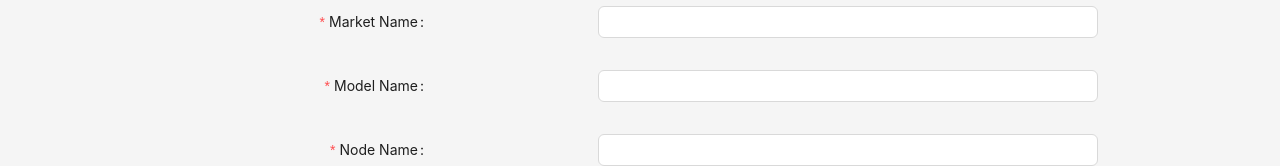
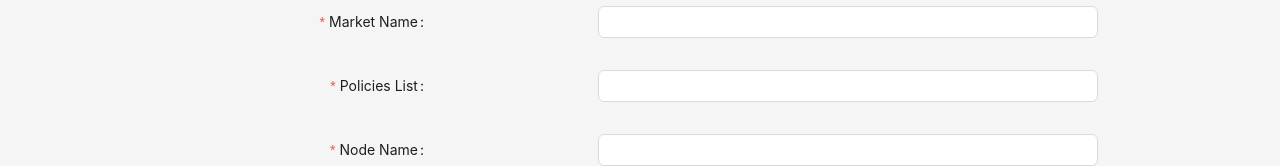
Before and after one commit to AshrafAaref21/trading-dashboard, a React (Vite) app: page / in a window 1280 px wide. Shown: the part 192-358 px from the top of the page. Built offline with nearby package versions, Linux system fonts and the light colour scheme.

Commit message:
update: change attr name

```diff
--- a/src/components/Form.jsx
+++ b/src/components/Form.jsx
@@ -69,12 +69,12 @@ function Form() {
       </AndForm.Item>
 
       <AndForm.Item
-        label="Model Name"
+        label="Policies List"
         name="policies"
         rules={[
           {
             required: true,
-            message: "Please input the model name!",
+            message: "Please input the list of policies!",
           },
         ]}
         style={{ marginTop: "2rem" }}
```
